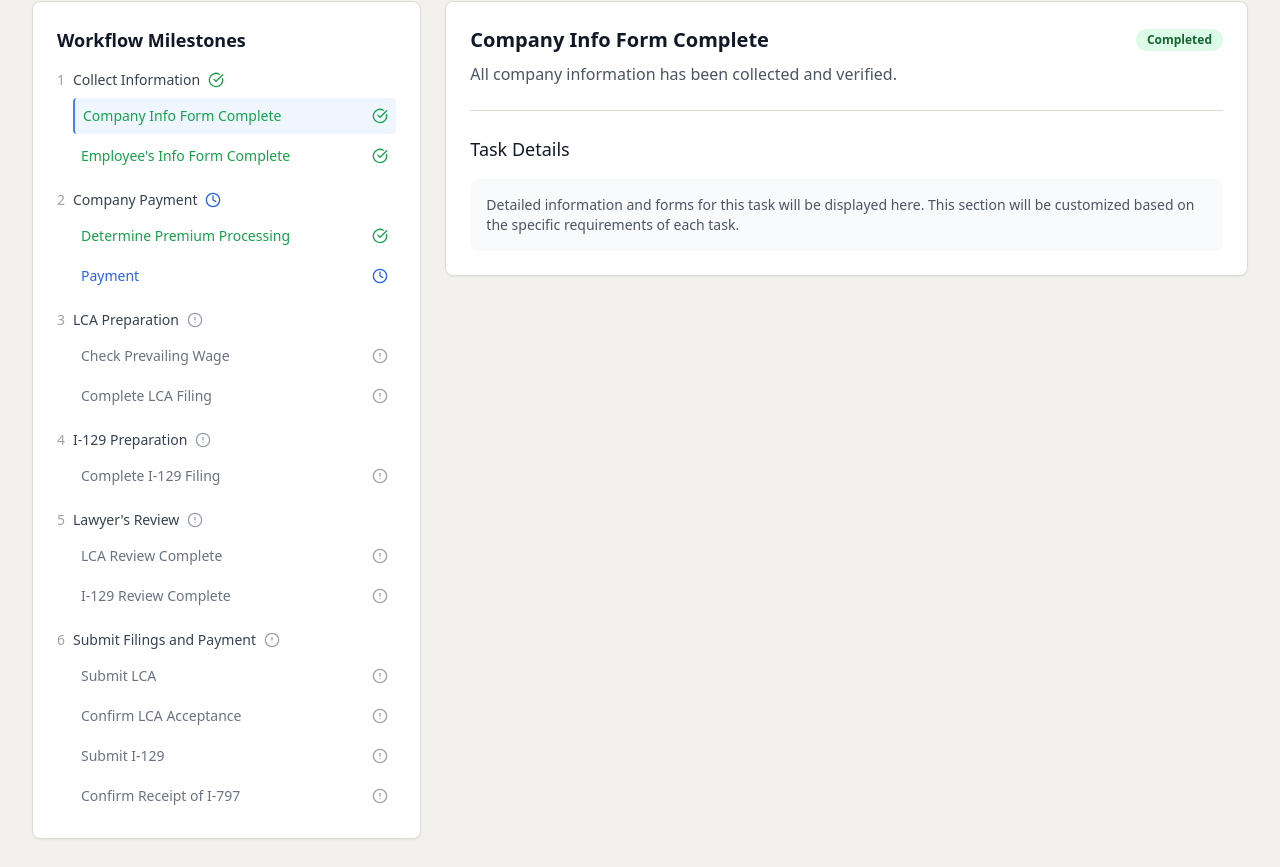
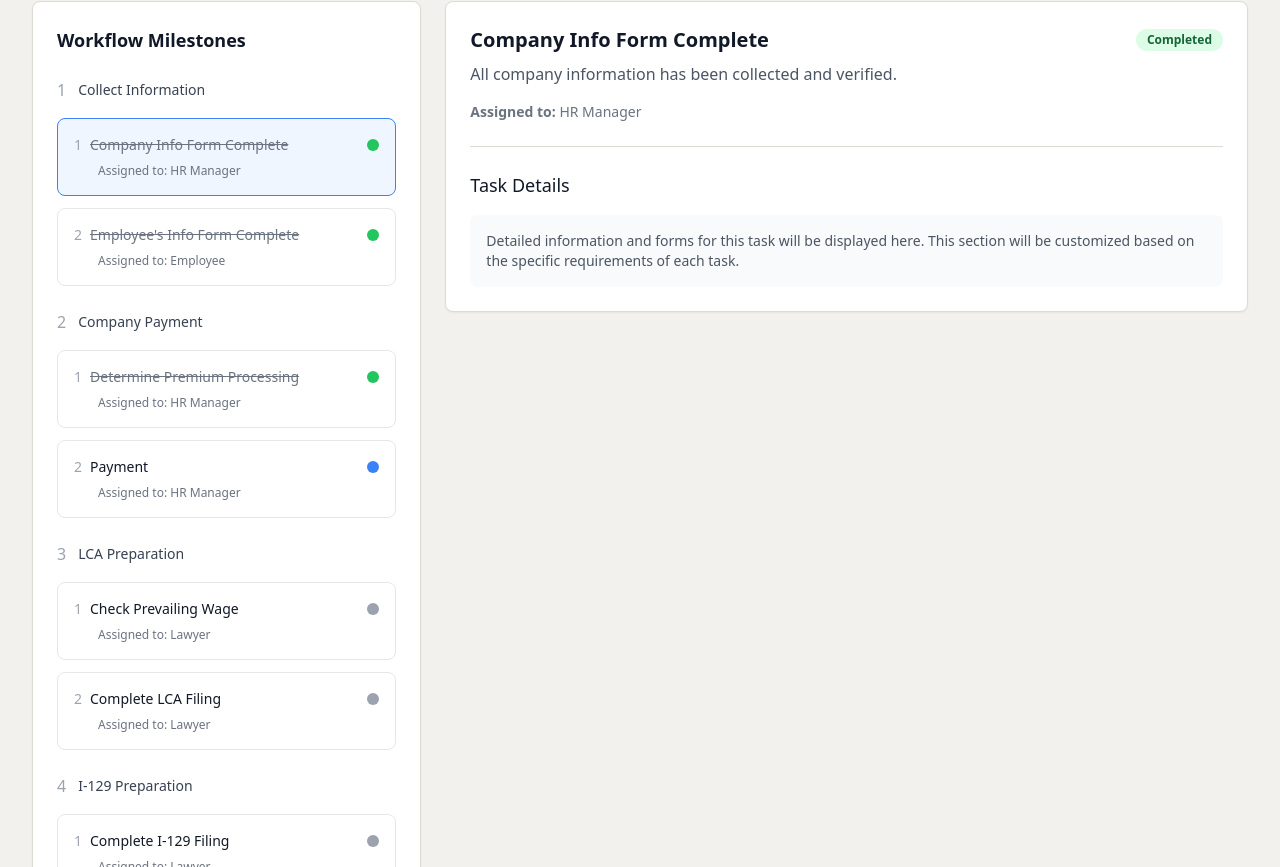
Before and after one commit to vivektad/journey-visa-flow, a React (Vite) app: page /workflow/1 in a window 1280 px wide. Shown: the part 533-1400 px from the top of the page. Built offline with nearby package versions, Linux system fonts and the light colour scheme.

Commit message:
feat: Update workflow milestones design
- Implemented tile-based design for workflow milestones.
- Strikethrough completed tasks.
- Added tooltips and colored dots for task statuses (in progress, completed, not started).
- Added HR Manager, Employee, or Lawyer assignment to each task.

```diff
--- a/src/components/WorkflowMilestones.tsx
+++ b/src/components/WorkflowMilestones.tsx
@@ -2,13 +2,14 @@
 import React, { useState } from 'react';
 import { Card, CardContent } from '@/components/ui/card';
 import { Badge } from '@/components/ui/badge';
-import { CheckCircle, Clock, AlertCircle } from 'lucide-react';
+import { Tooltip, TooltipContent, TooltipProvider, TooltipTrigger } from '@/components/ui/tooltip';
 
 interface Task {
   id: string;
   title: string;
   status: 'completed' | 'in-progress' | 'pending' | 'not-started';
   description?: string;
+  assignee: 'HR Manager' | 'Employee' | 'Lawyer';
 }
 
 interface Milestone {
@@ -27,8 +28,8 @@ const WorkflowMilestones = () => {
       title: 'Collect Information',
       status: 'completed',
       tasks: [
-        { id: 'task-1-1', title: 'Company Info Form Complete', status: 'completed', description: 'All company information has been collected and verified.' },
-        { id: 'task-1-2', title: 'Employee\'s Info Form Complete', status: 'completed', description: 'Employee personal information and documentation collected.' }
+        { id: 'task-1-1', title: 'Company Info Form Complete', status: 'completed', description: 'All company information has been collected and verified.', assignee: 'HR Manager' },
+        { id: 'task-1-2', title: 'Employee\'s Info Form Complete', status: 'completed', description: 'Employee personal information and documentation collected.', assignee: 'Employee' }
       ]
     },
     {
@@ -36,8 +37,8 @@ const WorkflowMilestones = () => {
       title: 'Company Payment',
       status: 'in-progress',
       tasks: [
-        { id: 'task-2-1', title: 'Determine Premium Processing', status: 'completed', description: 'Premium processing requirements determined.' },
-        { id: 'task-2-2', title: 'Payment', status: 'in-progress', description: 'Processing payment for application fees.' }
+        { id: 'task-2-1', title: 'Determine Premium Processing', status: 'completed', description: 'Premium processing requirements determined.', assignee: 'HR Manager' },
+        { id: 'task-2-2', title: 'Payment', status: 'in-progress', description: 'Processing payment for application fees.', assignee: 'HR Manager' }
       ]
     },
     {
@@ -45,8 +46,8 @@ const WorkflowMilestones = () => {
       title: 'LCA Preparation',
       status: 'pending',
       tasks: [
-        { id: 'task-3-1', title: 'Check Prevailing Wage', status: 'not-started', description: 'Verify prevailing wage requirements for the position.' },
-        { id: 'task-3-2', title: 'Complete LCA Filing', status: 'not-started', description: 'Prepare and complete Labor Condition Application.' }
+        { id: 'task-3-1', title: 'Check Prevailing Wage', status: 'not-started', description: 'Verify prevailing wage requirements for the position.', assignee: 'Lawyer' },
+        { id: 'task-3-2', title: 'Complete LCA Filing', status: 'not-started', description: 'Prepare and complete Labor Condition Application.', assignee: 'Lawyer' }
       ]
     },
     {
@@ -54,7 +55,7 @@ const WorkflowMilestones = () => {
       title: 'I-129 Preparation',
       status: 'pending',
       tasks: [
-        { id: 'task-4-1', title: 'Complete I-129 Filing', status: 'not-started', description: 'Prepare and complete Form I-129 petition.' }
+        { id: 'task-4-1', title: 'Complete I-129 Filing', status: 'not-started', description: 'Prepare and complete Form I-129 petition.', assignee: 'Lawyer' }
       ]
     },
     {
@@ -62,8 +63,8 @@ const WorkflowMilestones = () => {
       title: 'Lawyer\'s Review',
       status: 'pending',
       tasks: [
-        { id: 'task-5-1', title: 'LCA Review Complete', status: 'not-started', description: 'Attorney review of Labor Condition Application.' },
-        { id: 'task-5-2', title: 'I-129 Review Complete', status: 'not-started', description: 'Attorney review of I-129 petition.' }
+        { id: 'task-5-1', title: 'LCA Review Complete', status: 'not-started', description: 'Attorney review of Labor Condition Application.', assignee: 'Lawyer' },
+        { id: 'task-5-2', title: 'I-129 Review Complete', status: 'not-started', description: 'Attorney review of I-129 petition.', assignee: 'Lawyer' }
       ]
     },
     {
@@ -71,40 +72,35 @@ const WorkflowMilestones = () => {
       title: 'Submit Filings and Payment',
       status: 'pending',
       tasks: [
-        { id: 'task-6-1', title: 'Submit LCA', status: 'not-started', description: 'Submit Labor Condition Application to DOL.' },
-        { id: 'task-6-2', title: 'Confirm LCA Acceptance', status: 'not-started', description: 'Confirm DOL acceptance of LCA.' },
-        { id: 'task-6-3', title: 'Submit I-129', status: 'not-started', description: 'Submit I-129 petition to USCIS.' },
-        { id: 'task-6-4', title: 'Confirm Receipt of I-797', status: 'not-started', description: 'Confirm receipt of I-797 notice from USCIS.' }
+        { id: 'task-6-1', title: 'Submit LCA', status: 'not-started', description: 'Submit Labor Condition Application to DOL.', assignee: 'Lawyer' },
+        { id: 'task-6-2', title: 'Confirm LCA Acceptance', status: 'not-started', description: 'Confirm DOL acceptance of LCA.', assignee: 'Lawyer' },
+        { id: 'task-6-3', title: 'Submit I-129', status: 'not-started', description: 'Submit I-129 petition to USCIS.', assignee: 'Lawyer' },
+        { id: 'task-6-4', title: 'Confirm Receipt of I-797', status: 'not-started', description: 'Confirm receipt of I-797 notice from USCIS.', assignee: 'Lawyer' }
       ]
     }
   ];
 
-  const getStatusIcon = (status: string) => {
-    switch (status) {
-      case 'completed':
-        return <CheckCircle className="w-4 h-4 text-green-600" />;
-      case 'in-progress':
-        return <Clock className="w-4 h-4 text-blue-600" />;
-      case 'pending':
-      case 'not-started':
-        return <AlertCircle className="w-4 h-4 text-gray-400" />;
-      default:
-        return <AlertCircle className="w-4 h-4 text-gray-400" />;
-    }
-  };
+  const getStatusDot = (status: string) => {
+    const tooltipText = status === 'completed' ? 'Completed' :
+                       status === 'in-progress' ? 'In Progress' :
+                       'Not Started';
 
-  const getStatusColor = (status: string) => {
-    switch (status) {
-      case 'completed':
-        return 'text-green-600';
-      case 'in-progress':
-        return 'text-blue-600';
-      case 'pending':
-      case 'not-started':
-        return 'text-gray-500';
-      default:
-        return 'text-gray-500';
-    }
+    const dotColor = status === 'completed' ? 'bg-green-500' :
+                     status === 'in-progress' ? 'bg-blue-500' :
+                     'bg-gray-400';
+
+    return (
+      <TooltipProvider>
+        <Tooltip>
+          <TooltipTrigger>
+            <div className={`w-3 h-3 rounded-full ${dotColor}`} />
+          </TooltipTrigger>
+          <TooltipContent>
+            <p>{tooltipText}</p>
+          </TooltipContent>
+        </Tooltip>
+      </TooltipProvider>
+    );
   };
 
   const selectedTaskData = milestones
@@ -116,32 +112,43 @@ const WorkflowMilestones = () => {
       {/* Left Column - Milestones and Tasks */}
       <div className="lg:col-span-1">
         <Card className="bg-white">
-          <CardContent className="p-0">
-            <div className="space-y-4 p-6">
-              <h2 className="text-lg font-semibold text-gray-900">Workflow Milestones</h2>
+          <CardContent className="p-6">
+            <h2 className="text-lg font-semibold text-gray-900 mb-6">Workflow Milestones</h2>
 
+            <div className="space-y-6">
               {milestones.map((milestone, milestoneIndex) => (
-                <div key={milestone.id} className="space-y-2">
-                  <div className="flex items-center space-x-2 text-sm font-medium text-gray-700">
-                    <span className="text-gray-400">{milestoneIndex + 1}</span>
-                    <span>{milestone.title}</span>
-                    {getStatusIcon(milestone.status)}
+                <div key={milestone.id}>
+                  <div className="flex items-center space-x-3 mb-4">
+                    <span className="text-gray-400 font-medium">{milestoneIndex + 1}</span>
+                    <h3 className="text-sm font-medium text-gray-700">{milestone.title}</h3>
                   </div>
 
-                  <div className="ml-4 space-y-1">
+                  <div className="space-y-3">
                     {milestone.tasks.map((task, taskIndex) => (
                       <div
                         key={task.id}
-                        className={`cursor-pointer p-2 rounded text-sm transition-colors ${
+                        className={`cursor-pointer border rounded-lg p-4 transition-all hover:border-gray-300 ${
                           selectedTask === task.id
-                            ? 'bg-blue-50 text-blue-900 border-l-2 border-blue-500'
-                            : 'hover:bg-gray-50'
+                            ? 'border-blue-500 bg-blue-50'
+                            : 'border-gray-200 bg-white'
                         }`}
                         onClick={() => setSelectedTask(task.id)}
                       >
-                        <div className="flex items-center justify-between">
-                          <span className={getStatusColor(task.status)}>{task.title}</span>
-                          {getStatusIcon(task.status)}
+                        <div className="flex items-center justify-between mb-2">
+                          <div className="flex items-center space-x-2">
+                            <span className="text-gray-400 text-sm">{taskIndex + 1}</span>
+                            <span
+                              className={`text-sm font-medium ${
+                                task.status === 'completed' ? 'line-through text-gray-500' : 'text-gray-900'
+                              }`}
+                            >
+                              {task.title}
+                            </span>
+                          </div>
+                          {getStatusDot(task.status)}
+                        </div>
+                        <div className="text-xs text-gray-500 ml-6">
+                          Assigned to: {task.assignee}
                         </div>
                       </div>
                     ))}
@@ -176,10 +183,13 @@ const WorkflowMilestones = () => {
                        'Not Started'}
                     </Badge>
                   </div>
-                  <p className="text-gray-600">{selectedTaskData.description}</p>
+                  <p className="text-gray-600 mb-4">{selectedTaskData.description}</p>
+                  <div className="text-sm text-gray-500">
+                    <strong>Assigned to:</strong> {selectedTaskData.assignee}
+                  </div>
                 </div>
 
-                {/* Task-specific content would go here */}
+                {/* Task-specific content */}
                 <div className="border-t pt-6">
                   <h3 className="text-lg font-medium text-gray-900 mb-4">Task Details</h3>
                   <div className="bg-gray-50 p-4 rounded-lg">
```
